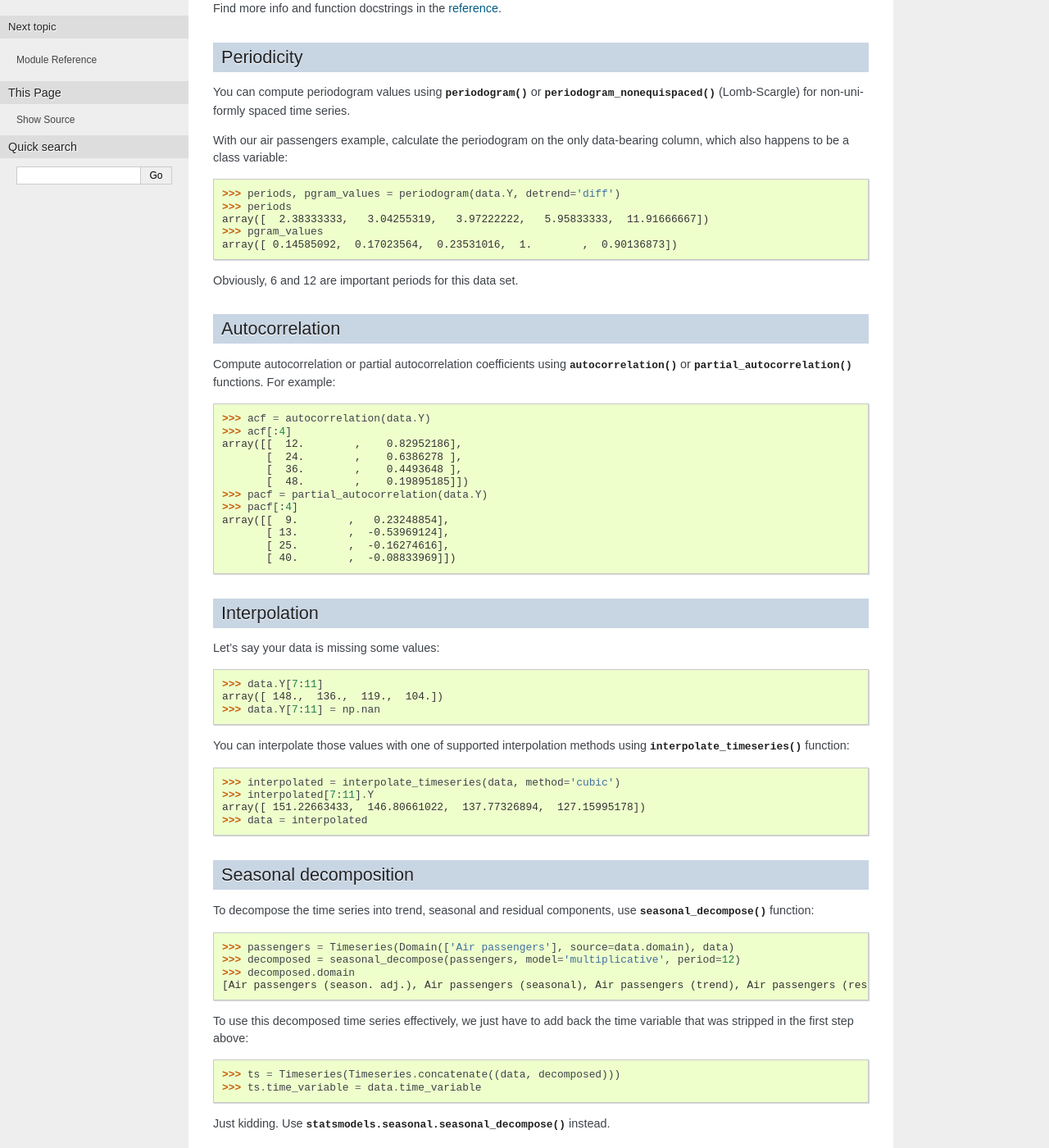
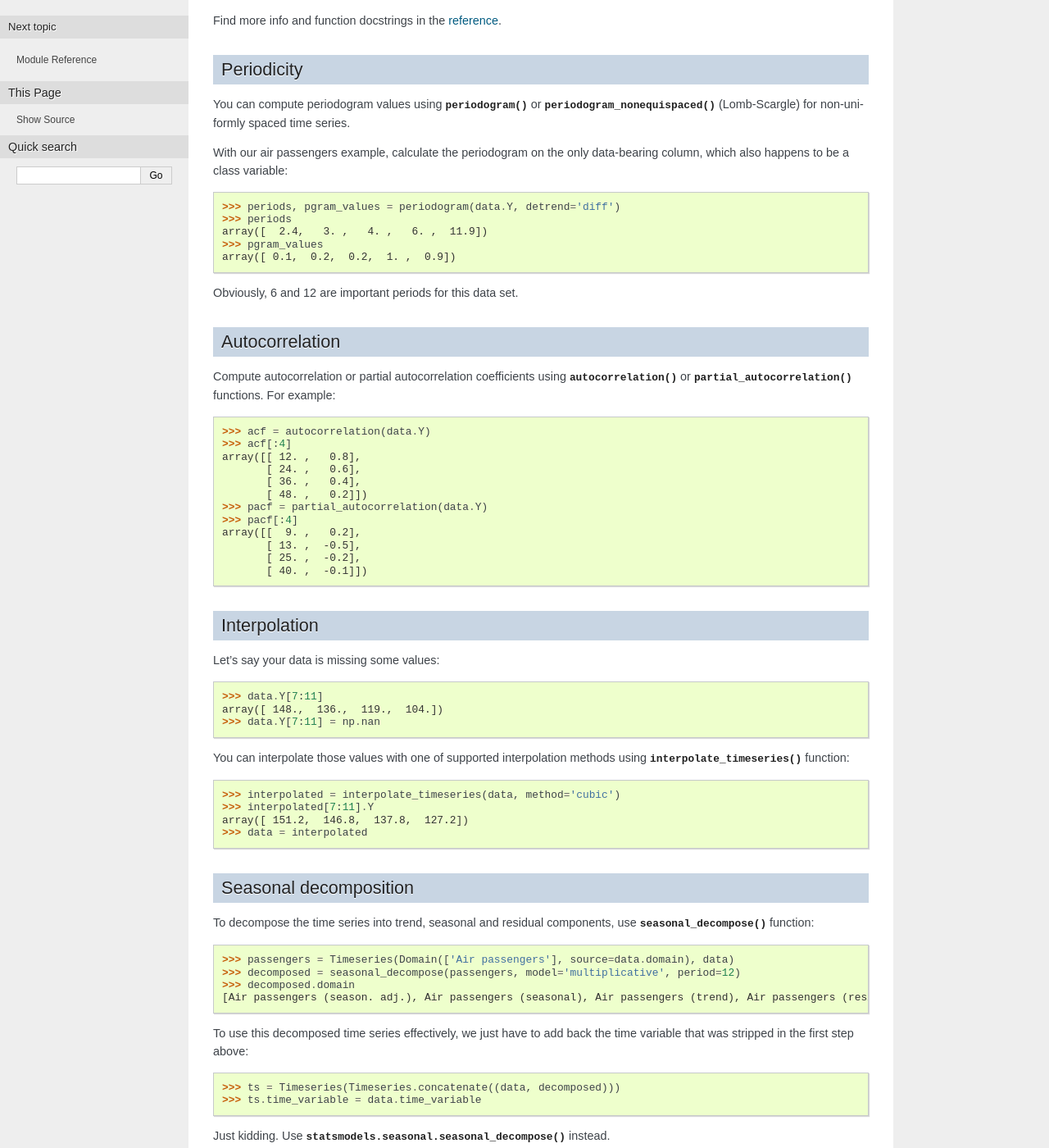
Before and after one commit to biolab/orange3-timeseries, a Sphinx documentation site: the page built from doc/scripting.rst, in a window 1280 px wide and 1400 px high, scrolled down 323 px. Shown: the whole window at 82% size. Built offline with Sphinx 7.4.7, drawn with Linux system fonts in a browser that asks for light colours; some of the changed text lies outside the part shown.

```diff
--- a/doc/scripting.rst
+++ b/doc/scripting.rst
@@ -8,6 +8,7 @@ Start by importing the relevant objects:
 Let's load new :class:`Timeseries`, for example:
 
 >>> data = Timeseries('airpassengers')
+>>> np.set_printoptions(precision=1)
 
 :class:`Timeseries` object is just an :any:`Orange.data.Table` object with some
 extensions.
@@ -25,9 +26,9 @@ data-bearing column, which also happens to be a class variable:
 
 >>> periods, pgram_values = periodogram(data.Y, detrend='diff')
 >>> periods
-array([  2.38333333,   3.04255319,   3.97222222,   5.95833333,  11.91666667])
+array([  2.4,   3. ,   4. ,   6. ,  11.9])
 >>> pgram_values
-array([ 0.14585092,  0.17023564,  0.23531016,  1.        ,  0.90136873])
+array([ 0.1,  0.2,  0.2,  1. ,  0.9])
 
 Obviously, 6 and 12 are important periods for this data set.
 
@@ -40,16 +41,16 @@ For example:
 
 >>> acf = autocorrelation(data.Y)
 >>> acf[:4]
-array([[  12.        ,    0.82952186],
-       [  24.        ,    0.6386278 ],
-       [  36.        ,    0.4493648 ],
-       [  48.        ,    0.19895185]])
+array([[ 12. ,   0.8],
+       [ 24. ,   0.6],
+       [ 36. ,   0.4],
+       [ 48. ,   0.2]])
 >>> pacf = partial_autocorrelation(data.Y)
 >>> pacf[:4]
-array([[  9.        ,   0.23248854],
-       [ 13.        ,  -0.53969124],
-       [ 25.        ,  -0.16274616],
-       [ 40.        ,  -0.08833969]])
+array([[  9. ,   0.2],
+       [ 13. ,  -0.5],
+       [ 25. ,  -0.2],
+       [ 40. ,  -0.1]])
 
 
 Interpolation
@@ -65,7 +66,7 @@ using :func:`interpolate_timeseries` function:
 
 >>> interpolated = interpolate_timeseries(data, method='cubic')
 >>> interpolated[7:11].Y
-array([ 151.22663433,  146.80661022,  137.77326894,  127.15995178])
+array([ 151.2,  146.8,  137.8,  127.2])
 >>> data = interpolated
 
 
@@ -123,7 +124,7 @@ example. The data we model must have defined a class variable:
 >>> data.domain
 [Month | Air passengers]
 >>> data.domain.class_var
-ContinuousVariable(name='Air passengers', number_of_decimals=3)
+ContinuousVariable(name='Air passengers', number_of_decimals=0)
 
 We define the model with its parameters (see the reference for what arguments
 each model accepts):
```
Also changed, not shown: other parts of doc/scripting.rst (+9 -11 lines), setup.py (+11 -1 lines), .travis.yml.
